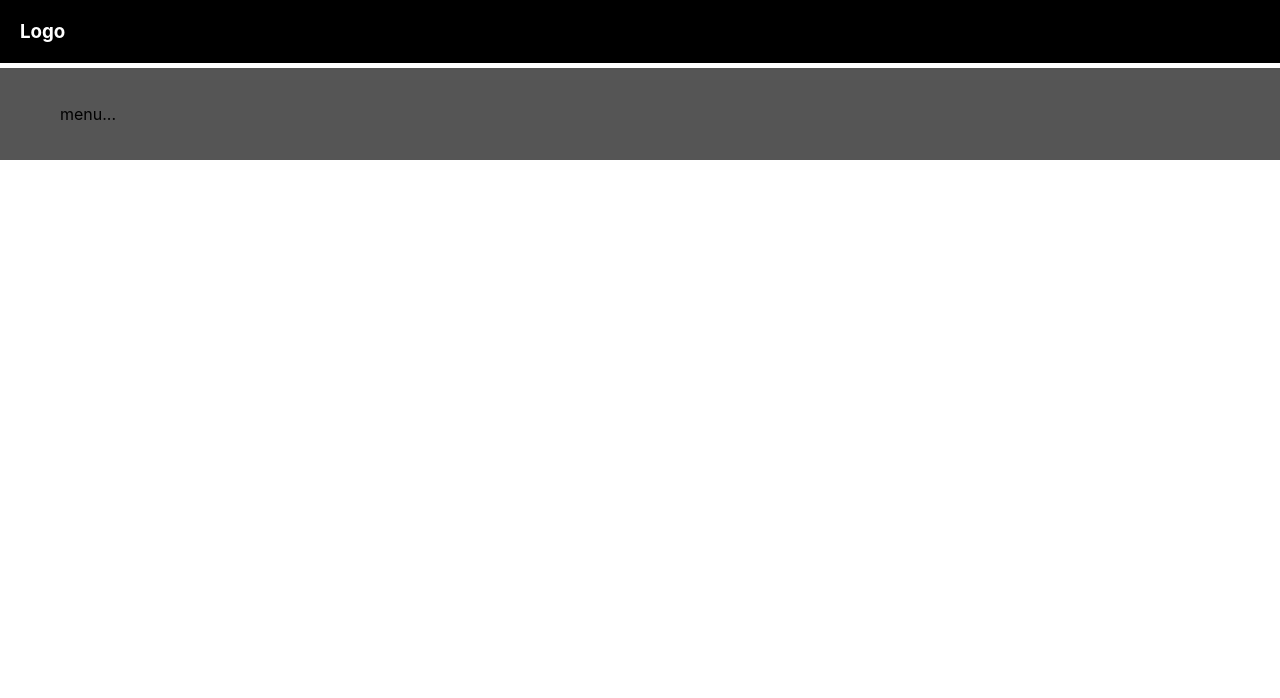
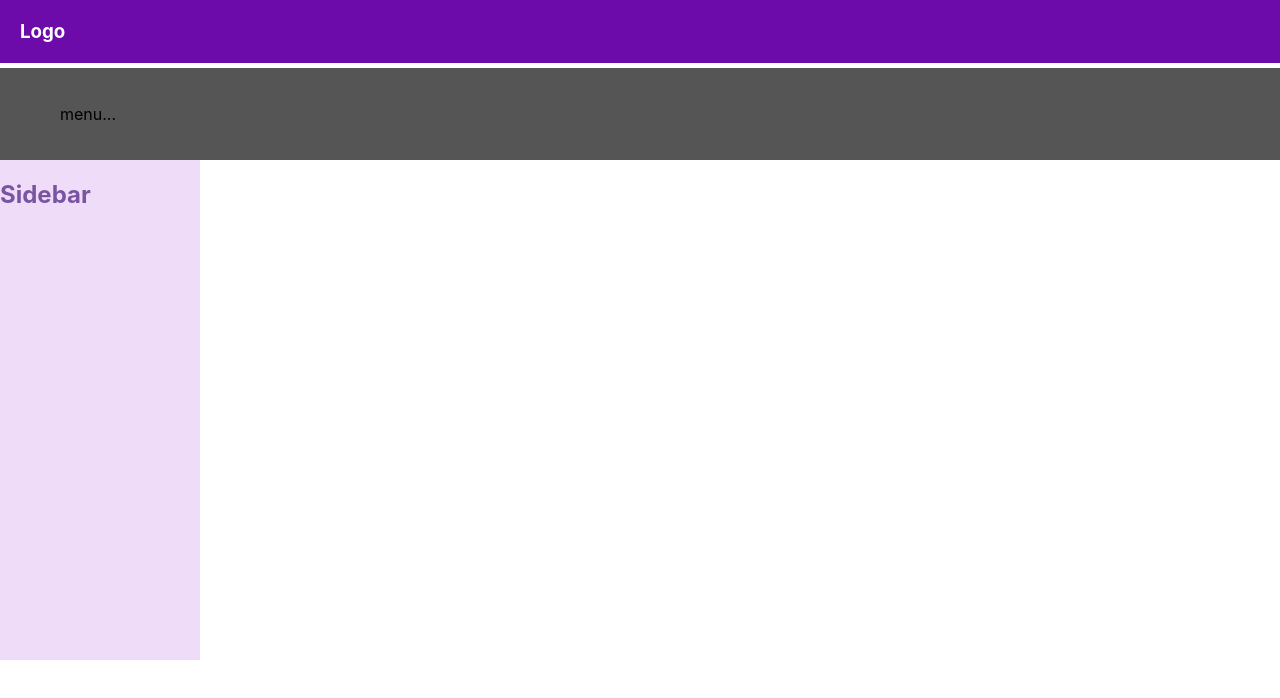
Before and after one commit to kevin4bmael/react-tutorial-1sem2023, a JavaScript app: page / in a window 1280 px wide. Shown: the top 698 px of the page. Built offline with nearby package versions, Linux system fonts and the light colour scheme; the HTML template or start-up script is replaced by a standard one.

Commit message:
add header, sidebar and menu

```diff
--- a/package.json
+++ b/package.json
@@ -3,11 +3,12 @@
   "version": "0.1.0",
   "private": true,
   "dependencies": {
+    "@emotion/react": "^11.10.6",
+    "@emotion/styled": "^11.10.6",
+    "@mui/material": "^5.11.10",
     "@testing-library/jest-dom": "^5.16.5",
     "@testing-library/react": "^13.4.0",
     "@testing-library/user-event": "^13.5.0",
-    "mysql": "^2.18.1",
-    "nodemon": "^2.0.20",
     "react": "^18.2.0",
     "react-dom": "^18.2.0",
     "react-scripts": "5.0.1",
--- a/public/index.html
+++ b/public/index.html
@@ -10,34 +10,11 @@
       content="Web site created using create-react-app"
     />
     <link rel="apple-touch-icon" href="%PUBLIC_URL%/logo192.png" />
-    <!--
-      manifest.json provides metadata used when your web app is installed on a
-      user's mobile device or desktop. See https://developers.google.com/web/fundamentals/web-app-manifest/
-    -->
     <link rel="manifest" href="%PUBLIC_URL%/manifest.json" />
-    <!--
-      Notice the use of %PUBLIC_URL% in the tags above.
-      It will be replaced with the URL of the `public` folder during the build.
-      Only files inside the `public` folder can be referenced from the HTML.
-
-      Unlike "/favicon.ico" or "favicon.ico", "%PUBLIC_URL%/favicon.ico" will
-      work correctly both with client-side routing and a non-root public URL.
-      Learn how to configure a non-root public URL by running `npm run build`.
-    -->
-    <title>React App</title>
+    <title>Olá Mundo React!</title>
   </head>
   <body>
     <noscript>You need to enable JavaScript to run this app.</noscript>
     <div id="root"></div>
-    <!--
-      This HTML file is a template.
-      If you open it directly in the browser, you will see an empty page.
-
-      You can add webfonts, meta tags, or analytics to this file.
-      The build step will place the bundled scripts into the <body> tag.
-
-      To begin the development, run `npm start` or `yarn start`.
-      To create a production bundle, use `npm run build` or `yarn build`.
-    -->
   </body>
 </html>
--- a/src/App.js
+++ b/src/App.js
@@ -1,11 +1,21 @@
+import Box from '@mui/material/Box'
+
 import Header from './components/Header'
 import MainMenu from './components/MainMenu'
+import Sidebar from './components/Sidebar'
 
 const App = () => {
   return (
     <>
       <Header />
       <MainMenu />
+      <Box sx={{
+        display: 'flex',
+      }}>
+        <Sidebar />
+        {/* <Content /> */}
+      </Box>
+      {/* <Footer /> */}
     </>
   )
 }
--- a/src/components/Header.css
+++ b/src/components/Header.css
@@ -1,6 +1,7 @@
 header {
-    background: #000;
+    background: #6C0BA9;
     padding: 20px;
+    margin: 0px;
 }
 
 header h3{
--- a/src/components/Header.js
+++ b/src/components/Header.js
@@ -1,13 +1,12 @@
 import './Header.css'
+import Box from '@mui/material/Box'
 
 const Header = () => {
     return (
-        <header>
+        <Box component='header'>
             <h3>Logo</h3>
-        </header>
+        </Box>
     )
 }
-// forma de função para criação de app
 
 export default Header
-// essa tag exporta o app
--- a/src/components/MainMenu.js
+++ b/src/components/MainMenu.js
@@ -1,8 +1,10 @@
+import Box from '@mui/material/Box'
+
 const MainMenu = () => {
     return (
-        <nav style={styles.nav}>
+        <Box component="nav" sx={styles.nav}>
             <ul style={styles.ulMenu}>menu...</ul>
-        </nav>
+        </Box>
     )
 }
 
--- /dev/null
+++ b/src/components/Sidebar.js
@@ -0,0 +1,16 @@
+import Box from '@mui/material/Box'
+
+const Sidebar = () => {
+    return (
+        <Box sx={{
+            color: '#7954A1',
+            background: "#EFDCF9",
+            width: 200,
+            height: 500
+        }}>
+            <h2>Sidebar</h2>
+        </Box>
+    )
+}
+
+export default Sidebar
```
Also changed, not shown: 1 other file (tests, documents, lock files or other folders).
